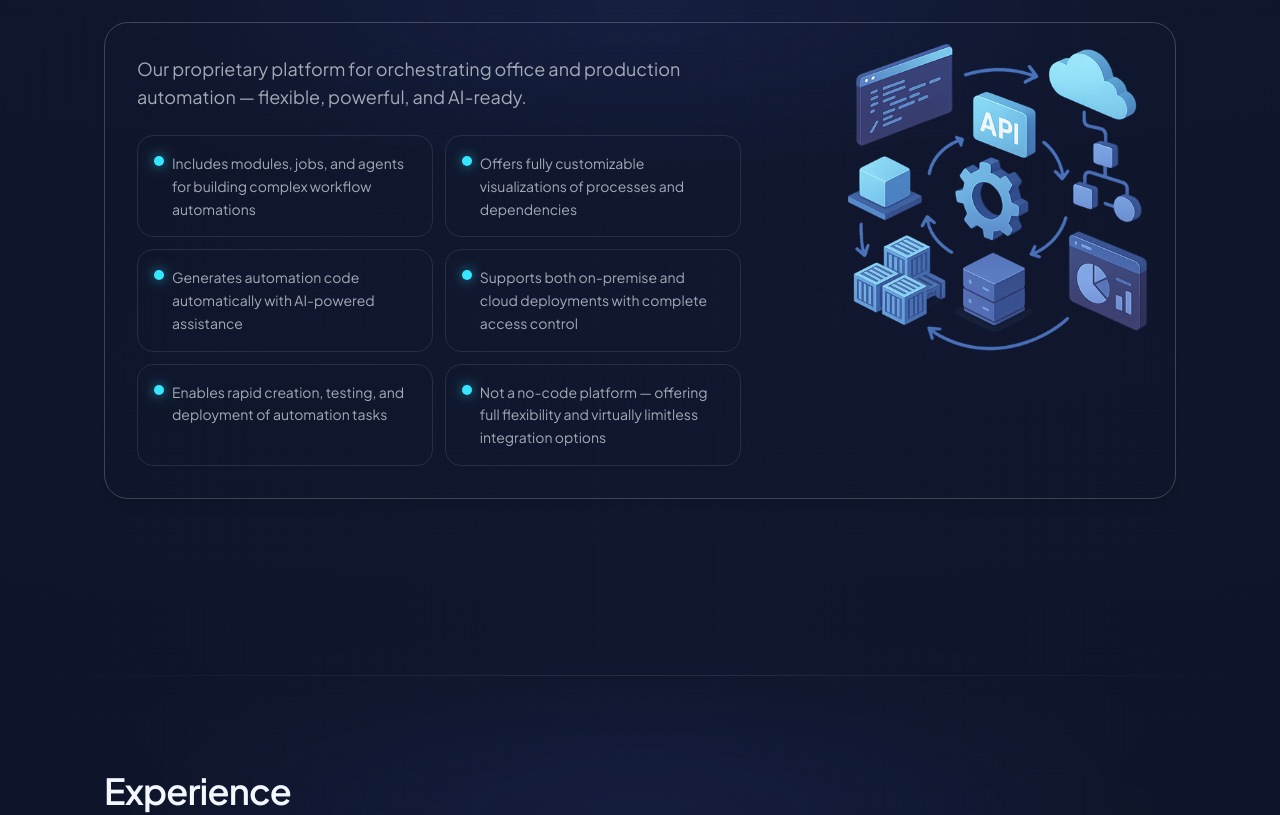
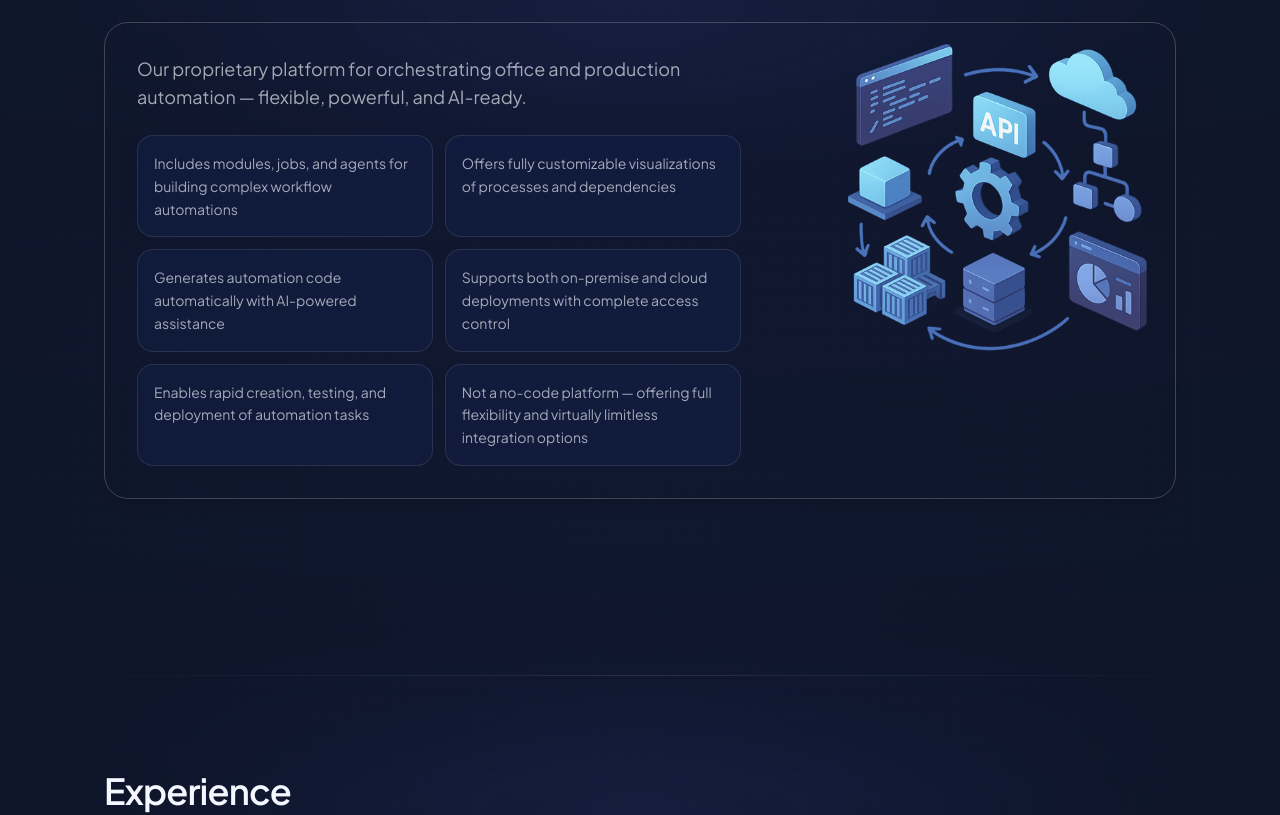
Before and after one commit to WGenSolutions/WGenSite, a React (Vite) app: page / in a window 1280 px wide. Shown: the part 3480-4295 px from the top of the page. Built offline with nearby package versions, Linux system fonts and the light colour scheme.

Commit message:
Products section focuses on Automation Center

```diff
--- a/src/sections/Hobby.tsx
+++ b/src/sections/Hobby.tsx
@@ -10,7 +10,7 @@ export const Hobby = () => {
   return (
     <Section id="hobby" title={t('hobby.title')}>
       <motion.div
-        className="grid gap-6 rounded-3xl border border-accent/40 bg-background/70 p-8 md:grid-cols-[minmax(0,260px)_1fr] md:items-center"
+        className="grid gap-6 rounded-3xl border border-white/20  bg-background/70 p-8 md:grid-cols-[minmax(0,260px)_1fr] md:items-center"
         initial={prefersReducedMotion ? undefined : { opacity: 0, y: 24 }}
         whileInView={prefersReducedMotion ? undefined : { opacity: 1, y: 0 }}
         viewport={{ once: true, amount: 0.12 }}
--- a/src/sections/Products.tsx
+++ b/src/sections/Products.tsx
@@ -1,7 +1,6 @@
 import { motion, useReducedMotion } from 'framer-motion'
 import { useTranslation } from 'react-i18next'
 import Section from '../components/Section'
-import { Sparkles } from 'lucide-react'
 
 export const Products = () => {
   const { t } = useTranslation('home')
@@ -34,7 +33,7 @@ export const Products = () => {
         {features.map((feature) => (
           <motion.li
             key={feature}
-            className="flex items-start gap-2 rounded-2xl border border-white/10 bg-background/70 p-4 text-left"
+            className="flex items-start gap-2 rounded-2xl bg-blue-800/10 border border-white/10 bg-background/70 p-4 text-left"
             whileHover={
           prefersReducedMotion
             ? undefined
@@ -46,10 +45,6 @@ export const Products = () => {
             whileTap={prefersReducedMotion ? undefined : { scale: 0.99 }}
             transition={{ duration: 0.25, ease: [0.24, 0.8, 0.25, 1] as const }}
           >
-            <span
-          className="mt-1 inline-flex h-2.5 w-2.5 flex-none rounded-full bg-accent shadow-[0_0_12px_rgba(54,230,255,0.6)]"
-          aria-hidden="true"
-            />
             <span className="leading-relaxed text-foreground/90">{feature}</span>
           </motion.li>
         ))}
```
